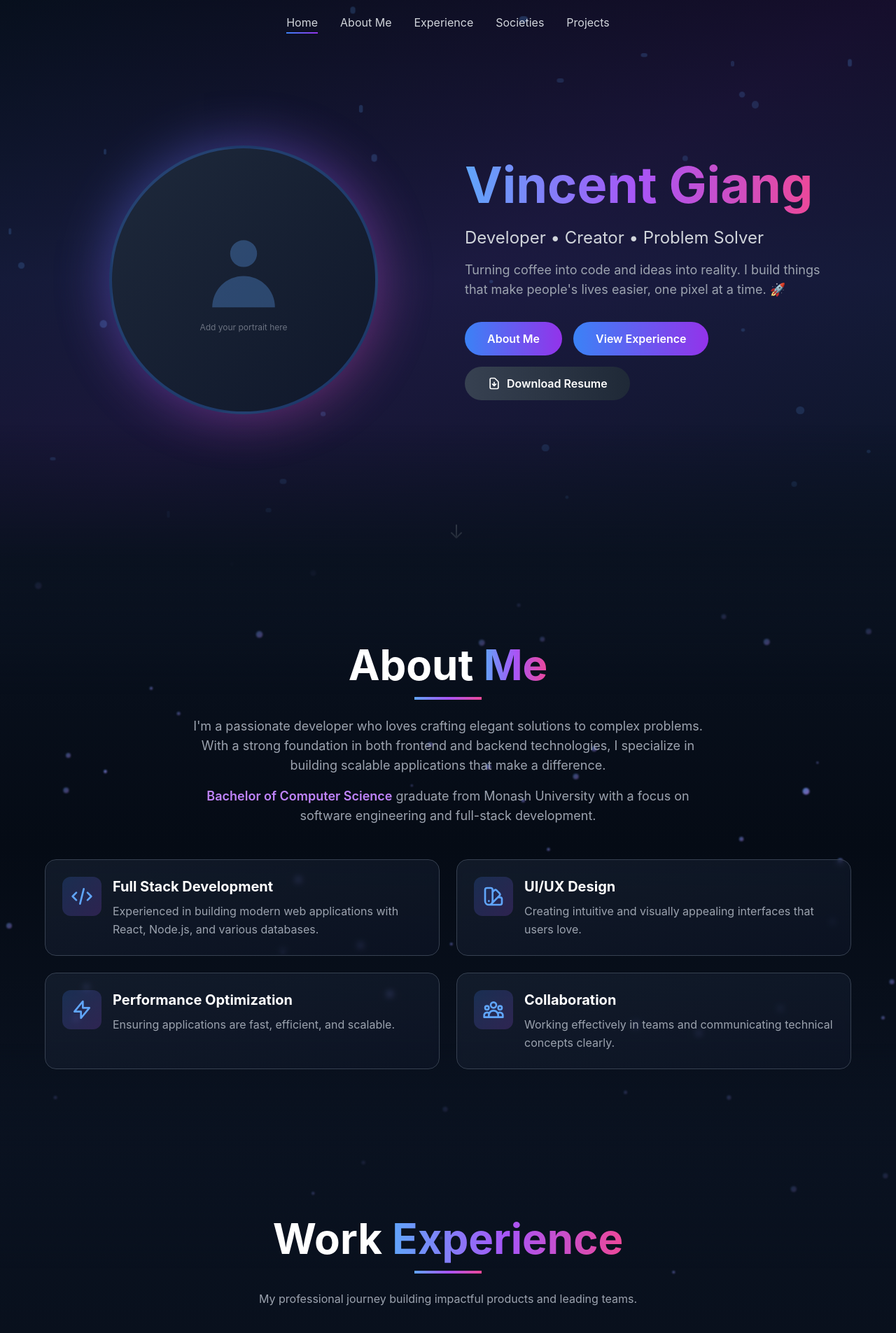
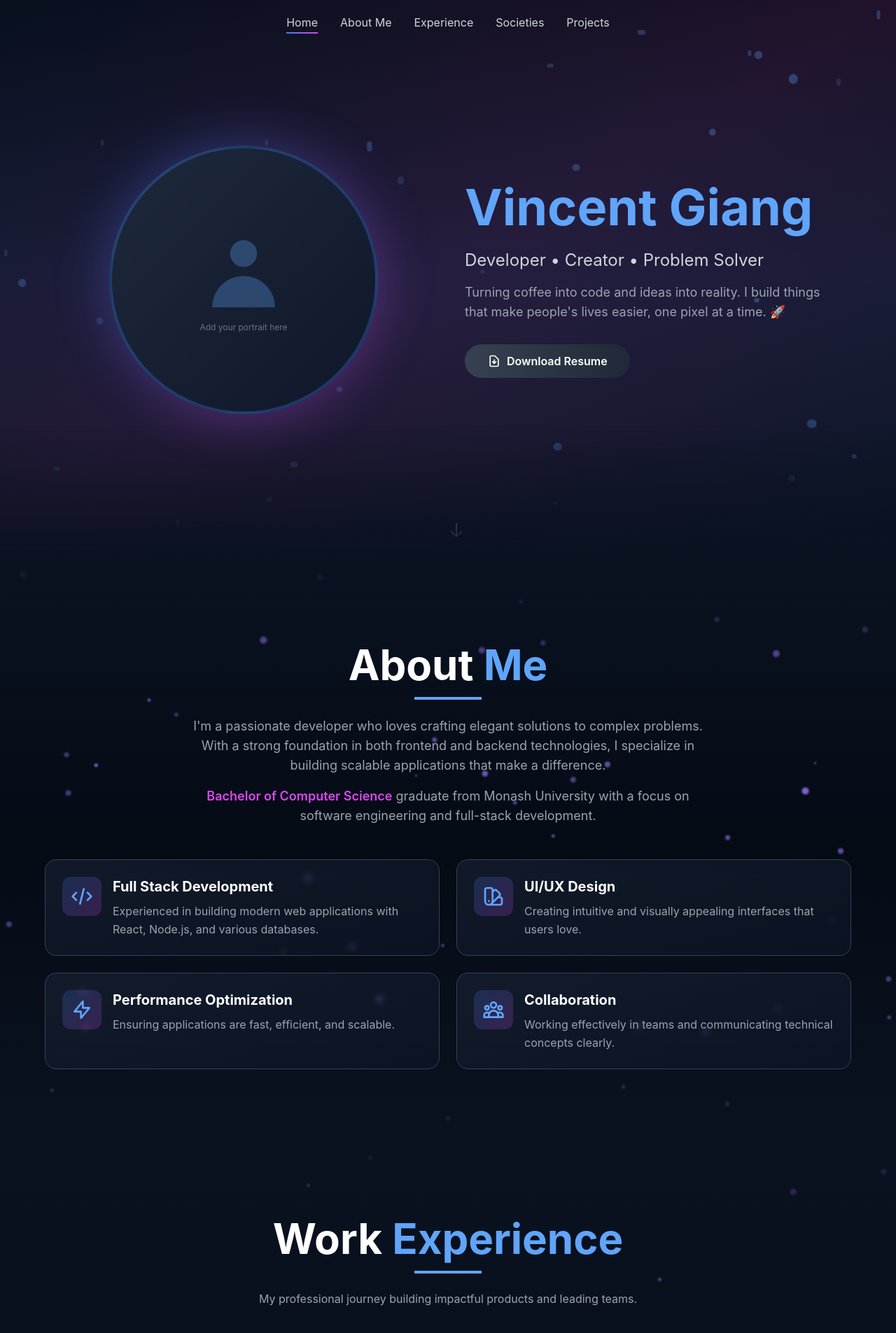
Before and after one commit to VincentG03/personal-website, a Next.js app: page / in a window 1280 px wide. Shown: the top 1905 px of the page at 70% size. Built offline with nearby package versions, Linux system fonts and the light colour scheme.

Commit message:
style: adjusted the colour of titles and object glowing colour and intensity

```diff
--- a/app/page.tsx
+++ b/app/page.tsx
@@ -1,8 +1,7 @@
 'use client';
 
-import { useState, useEffect } from 'react';
-import { motion, AnimatePresence } from 'framer-motion';
-import LoadingScreen from '@/components/LoadingScreen';
+import { useEffect } from 'react';
+import { motion } from 'framer-motion';
 import Navbar from '@/components/Navbar';
 import HomeSection from '@/components/HomeSection';
 import AboutSection from '@/components/AboutSection';
@@ -12,8 +11,6 @@ import SocietiesSection from '@/components/SocietiesSection';
 import Footer from '@/components/Footer';
 
 export default function Home() {
-  const [loading, setLoading] = useState(true);
-
   useEffect(() => {
     // Ensure the page loads properly
     if (typeof window !== 'undefined') {
@@ -22,17 +19,11 @@ export default function Home() {
   }, []);
 
   return (
-    <>
-      <AnimatePresence mode="wait">
-        {loading && <LoadingScreen onComplete={() => setLoading(false)} />}
-      </AnimatePresence>
-
-      {!loading && (
     <motion.main
       className="relative"
-          initial={{ opacity: 0 }}
-          animate={{ opacity: 1 }}
-          transition={{ duration: 0.6 }}
+      initial={{ opacity: 0, backgroundColor: '#000000' }}
+      animate={{ opacity: 1, backgroundColor: 'transparent' }}
+      transition={{ duration: 0.8 }}
     >
       <Navbar />
       <HomeSection />
@@ -42,7 +33,5 @@ export default function Home() {
       <ProjectsSection />
       <Footer />
     </motion.main>
-      )}
-    </>
   );
 }
--- a/components/AboutSection.tsx
+++ b/components/AboutSection.tsx
@@ -54,7 +54,7 @@ export default function AboutSection() {
       id="about"
       className="relative flex items-start justify-center px-4 bg-gradient-to-b from-[#0a1220] via-[#050b15] to-[#0a1220]"
     >
-      <ParticleBackground particleCount={46} colorFrom="from-blue-400" colorTo="to-purple-400" fadeDirection="both" />
+      <ParticleBackground particleCount={46} colorFrom="from-blue-400" colorTo="to-[#d946ef]" fadeDirection="both" />
 
       {/* Seamless blend overlays */}
       <div className="absolute top-0 left-0 right-0 h-48 bg-gradient-to-b from-[#0a1220] to-transparent pointer-events-none z-10" />
@@ -71,16 +71,16 @@ export default function AboutSection() {
         >
           <h2 className="text-5xl md:text-6xl font-bold mb-4 text-center">
             <span className="text-white">About </span>
-            <span className="bg-gradient-to-r from-blue-400 via-purple-500 to-pink-500 bg-clip-text text-transparent">
+            <span className="text-blue-400">
               Me
             </span>
           </h2>
-          <div className="w-24 h-1 bg-gradient-to-r from-blue-400 via-purple-500 to-pink-500 mx-auto mb-6"></div>
+          <div className="w-24 h-1 bg-blue-400 mx-auto mb-6"></div>
           <p className="text-center text-gray-400 mb-4 max-w-3xl mx-auto text-lg">
             I&apos;m a passionate developer who loves crafting elegant solutions to complex problems. With a strong foundation in both frontend and backend technologies, I specialize in building scalable applications that make a difference.
           </p>
           <p className="text-center text-gray-400 mb-12 max-w-3xl mx-auto text-lg">
-            <span className="text-purple-400 font-semibold">Bachelor of Computer Science</span> graduate from Monash University with a focus on software engineering and full-stack development.
+            <span className="text-[#d946ef] font-semibold">Bachelor of Computer Science</span> graduate from Monash University with a focus on software engineering and full-stack development.
           </p>
         </motion.div>
 
@@ -91,10 +91,10 @@ export default function AboutSection() {
               initial={{ opacity: 0, y: 30 }}
               animate={isInView ? { opacity: 1, y: 0 } : {}}
               transition={{ duration: 0.72, delay: 0.36 + index * 0.12 }}
-              className="group relative bg-gradient-to-br from-slate-800/50 to-slate-900/50 backdrop-blur-sm p-6 rounded-2xl border border-gray-700 hover:border-purple-500 transition-all duration-300 hover:shadow-lg hover:shadow-purple-500/50"
+              className="group relative bg-gradient-to-br from-slate-800/50 to-slate-900/50 backdrop-blur-sm p-6 rounded-2xl border border-gray-700 hover:border-[#e879f9]/60 transition-all duration-300 hover:shadow-lg hover:shadow-[#e879f9]/20"
             >
               <div className="flex items-start gap-4">
-                <div className="flex-shrink-0 w-14 h-14 rounded-xl bg-gradient-to-br from-blue-500/20 to-purple-500/20 flex items-center justify-center text-blue-400 group-hover:text-purple-400 transition-colors">
+                <div className="flex-shrink-0 w-14 h-14 rounded-xl bg-gradient-to-br from-blue-500/20 to-[#d946ef]/20 flex items-center justify-center text-blue-400 group-hover:text-[#e879f9] transition-colors">
                   {skill.icon}
                 </div>
                 <div className="flex-1">
--- a/components/ExperienceSection.tsx
+++ b/components/ExperienceSection.tsx
@@ -82,7 +82,7 @@ export default function ExperienceSection() {
       id="experience"
       className="relative min-h-screen flex items-start justify-center px-4 bg-gradient-to-b from-[#0a1220] via-[#050b15] to-[#0a1220]"
     >
-      <ParticleBackground particleCount={46} colorFrom="from-blue-400" colorTo="to-purple-400" fadeDirection="both" />
+      <ParticleBackground particleCount={46} colorFrom="from-blue-400" colorTo="to-[#d946ef]" fadeDirection="both" />
 
       {/* Seamless blend overlays */}
       <div className="absolute top-0 left-0 right-0 h-48 bg-gradient-to-b from-[#0a1220] to-transparent pointer-events-none z-10" />
@@ -99,11 +99,11 @@ export default function ExperienceSection() {
         >
           <h2 className="text-5xl md:text-6xl font-bold mb-4 text-center">
             <span className="text-white">Work </span>
-            <span className="bg-gradient-to-r from-blue-400 via-purple-500 to-pink-500 bg-clip-text text-transparent">
+            <span className="text-blue-400">
               Experience
             </span>
           </h2>
-          <div className="w-24 h-1 bg-gradient-to-r from-blue-400 via-purple-500 to-pink-500 mx-auto mb-6"></div>
+          <div className="w-24 h-1 bg-blue-400 mx-auto mb-6"></div>
           <p className="text-center text-gray-400 mb-12 max-w-3xl mx-auto">
             My professional journey building impactful products and leading teams.
           </p>
@@ -120,11 +120,11 @@ export default function ExperienceSection() {
             >
               {/* Single role company */}
               {exp.role && (
-                <div className="bg-gradient-to-br from-gray-800/80 to-gray-900/80 backdrop-blur-sm rounded-2xl p-6 md:p-8 border border-gray-700 hover:border-purple-500 transition-all duration-300 hover:shadow-xl hover:shadow-purple-500/10">
+                <div className="bg-gradient-to-br from-gray-800/80 to-gray-900/80 backdrop-blur-sm rounded-2xl p-6 md:p-8 border border-gray-700 hover:border-[#e879f9]/60 transition-all duration-300 hover:shadow-xl hover:shadow-[#e879f9]/15">
                   <div className="flex flex-col md:flex-row gap-6">
                     {/* Company Logo */}
                     <div className="flex-shrink-0">
-                      <div className="w-20 h-20 md:w-24 md:h-24 rounded-xl bg-gradient-to-br from-blue-500/20 to-purple-500/20 border border-gray-700 flex items-center justify-center overflow-hidden">
+                      <div className="w-20 h-20 md:w-24 md:h-24 rounded-xl bg-gradient-to-br from-blue-500/20 to-[#d946ef]/20 border border-gray-700 flex items-center justify-center overflow-hidden">
                         <svg className="w-12 h-12 text-blue-400/40" fill="currentColor" viewBox="0 0 20 20">
                           <path fillRule="evenodd" d="M4 4a2 2 0 012-2h8a2 2 0 012 2v12a1 1 0 110 2h-3a1 1 0 01-1-1v-2a1 1 0 00-1-1H9a1 1 0 00-1 1v2a1 1 0 01-1 1H4a1 1 0 110-2V4zm3 1h2v2H7V5zm2 4H7v2h2V9zm2-4h2v2h-2V5zm2 4h-2v2h2V9z" clipRule="evenodd" />
                         </svg>
@@ -136,7 +136,7 @@ export default function ExperienceSection() {
                       <div className="flex flex-col md:flex-row md:items-start md:justify-between gap-3 mb-4">
                         <div>
                           <h3 className="text-2xl md:text-3xl font-bold text-white mb-1">{exp.role}</h3>
-                          <p className="text-lg text-purple-400 font-semibold">{exp.company}</p>
+                          <p className="text-lg text-[#d946ef] font-semibold">{exp.company}</p>
                         </div>
                         <span className="inline-block px-4 py-2 bg-blue-500/20 text-blue-400 rounded-full text-sm font-semibold whitespace-nowrap self-start">
                           {exp.period} - {exp.endPeriod}
@@ -162,11 +162,11 @@ export default function ExperienceSection() {
 
               {/* Multi-role company (promotions) */}
               {exp.roles && (
-                <div className="bg-gradient-to-br from-gray-800/80 to-gray-900/80 backdrop-blur-sm rounded-2xl p-6 md:p-8 border border-gray-700 hover:border-purple-500 transition-all duration-300 hover:shadow-xl hover:shadow-purple-500/10">
+                <div className="bg-gradient-to-br from-gray-800/80 to-gray-900/80 backdrop-blur-sm rounded-2xl p-6 md:p-8 border border-gray-700 hover:border-[#e879f9]/60 transition-all duration-300 hover:shadow-xl hover:shadow-[#e879f9]/15">
                   <div className="flex flex-col md:flex-row gap-6">
                     {/* Company Logo */}
                     <div className="flex-shrink-0">
-                      <div className="w-20 h-20 md:w-24 md:h-24 rounded-xl bg-gradient-to-br from-blue-500/20 to-purple-500/20 border border-gray-700 flex items-center justify-center overflow-hidden">
+                      <div className="w-20 h-20 md:w-24 md:h-24 rounded-xl bg-gradient-to-br from-blue-500/20 to-[#d946ef]/20 border border-gray-700 flex items-center justify-center overflow-hidden">
                         <svg className="w-12 h-12 text-blue-400/40" fill="currentColor" viewBox="0 0 20 20">
                           <path fillRule="evenodd" d="M4 4a2 2 0 012-2h8a2 2 0 012 2v12a1 1 0 110 2h-3a1 1 0 01-1-1v-2a1 1 0 00-1-1H9a1 1 0 00-1 1v2a1 1 0 01-1 1H4a1 1 0 110-2V4zm3 1h2v2H7V5zm2 4H7v2h2V9zm2-4h2v2h-2V5zm2 4h-2v2h2V9z" clipRule="evenodd" />
                         </svg>
@@ -176,7 +176,7 @@ export default function ExperienceSection() {
                     {/* Content */}
                     <div className="flex-1">
                       <div className="mb-6">
-                        <h3 className="text-2xl md:text-3xl font-bold text-purple-400 mb-2">{exp.company}</h3>
+                        <h3 className="text-2xl md:text-3xl font-bold text-[#d946ef] mb-2">{exp.company}</h3>
                         <p className="text-gray-400 text-sm">Multiple roles through career progression</p>
                       </div>
 
@@ -185,7 +185,7 @@ export default function ExperienceSection() {
                         {exp.roles.map((role, roleIndex) => (
                           <div
                             key={roleIndex}
-                            className="ml-0 md:ml-6 pl-6 border-l-2 border-purple-500/30 hover:border-purple-500 transition-colors"
+                            className="ml-0 md:ml-6 pl-6 border-l-2 border-[#e879f9]/30 hover:border-[#e879f9]/70 transition-colors"
                           >
                             <div className="flex flex-col md:flex-row md:items-start md:justify-between gap-3 mb-3">
                               <h4 className="text-xl font-bold text-white">{role.role}</h4>
--- a/components/HomeSection.tsx
+++ b/components/HomeSection.tsx
@@ -9,7 +9,7 @@ export default function HomeSection() {
       className="min-h-screen flex items-center justify-center relative overflow-hidden bg-gradient-to-b from-[#050b15] via-[#0d1a30] to-[#0a1220]"
     >
       {/* Background gradient animation */}
-      <div className="absolute inset-0 bg-gradient-to-br from-[#0d1a30]/30 via-purple-900/20 to-[#0d1a30]/30 z-0" />
+      <div className="absolute inset-0 bg-gradient-to-br from-[#0d1a30]/30 via-[#8b2f7e]/20 to-[#0d1a30]/30 z-0" />
 
       {/* Seamless blend overlay at bottom */}
       <div className="absolute bottom-0 left-0 right-0 h-48 bg-gradient-to-b from-transparent to-[#0a1220] pointer-events-none z-10" />
@@ -55,11 +55,11 @@ export default function HomeSection() {
           className="order-2 md:order-1"
           initial={{ opacity: 0, x: -50 }}
           animate={{ opacity: 1, x: 0 }}
-          transition={{ duration: 1.152, delay: 0.288 }}
+          transition={{ duration: 1.3824, delay: 0.3456 }}
         >
           <div className="relative w-80 h-80 md:w-96 md:h-96 mx-auto">
             {/* Placeholder for portrait image */}
-            <div className="absolute inset-0 rounded-full bg-gradient-to-br from-blue-500 via-purple-500 to-pink-500 opacity-20 blur-2xl animate-pulse-slow" />
+            <div className="absolute inset-0 rounded-full bg-gradient-to-br from-blue-500 to-[#d946ef] opacity-20 blur-2xl animate-pulse-slow" />
             <div className="relative w-full h-full rounded-full border-4 border-blue-500/30 overflow-hidden bg-gradient-to-br from-slate-800 to-slate-900 flex items-center justify-center">
               {/* Replace this div with your image:
                   <img src="/your-portrait.jpg" alt="Vincent Giang" className="w-full h-full object-cover" />
@@ -79,10 +79,10 @@ export default function HomeSection() {
           <motion.div
             initial={{ opacity: 0, y: 20 }}
             animate={{ opacity: 1, y: 0 }}
-            transition={{ duration: 1.152, delay: 0.288 }}
+            transition={{ duration: 1.3824, delay: 0.3456 }}
           >
             <h1 className="text-5xl md:text-7xl font-bold mb-6">
-              <span className="bg-gradient-to-r from-blue-400 via-purple-500 to-pink-500 bg-clip-text text-transparent">
+              <span className="text-blue-400">
                 Vincent Giang
               </span>
             </h1>
@@ -92,7 +92,7 @@ export default function HomeSection() {
             className="text-xl md:text-2xl text-gray-300 mb-4"
             initial={{ opacity: 0, y: 20 }}
             animate={{ opacity: 1, y: 0 }}
-            transition={{ duration: 1.152, delay: 0.576 }}
+            transition={{ duration: 1.3824, delay: 0.6912 }}
           >
             Developer • Creator • Problem Solver
           </motion.p>
@@ -101,7 +101,7 @@ export default function HomeSection() {
             className="text-base md:text-lg text-gray-400 mb-8 max-w-xl leading-relaxed"
             initial={{ opacity: 0, y: 20 }}
             animate={{ opacity: 1, y: 0 }}
-            transition={{ duration: 1.152, delay: 0.72 }}
+            transition={{ duration: 1.3824, delay: 0.864 }}
           >
             Turning coffee into code and ideas into reality.
             I build things that make people&apos;s lives easier, one pixel at a time. 🚀
@@ -111,20 +111,8 @@ export default function HomeSection() {
             className="flex gap-4 justify-center md:justify-start flex-wrap"
             initial={{ opacity: 0, y: 20 }}
             animate={{ opacity: 1, y: 0 }}
-            transition={{ duration: 1.152, delay: 0.864 }}
+            transition={{ duration: 1.3824, delay: 1.0368 }}
           >
-            <button
-              onClick={() => document.getElementById('about')?.scrollIntoView({ behavior: 'smooth' })}
-              className="px-8 py-3 bg-gradient-to-r from-blue-500 to-purple-600 rounded-full hover:shadow-lg hover:shadow-purple-500/50 transition-all duration-300 font-semibold"
-            >
-              About Me
-            </button>
-            <button
-              onClick={() => document.getElementById('experience')?.scrollIntoView({ behavior: 'smooth' })}
-              className="px-8 py-3 bg-gradient-to-r from-blue-500 to-purple-600 rounded-full hover:shadow-lg hover:shadow-purple-500/50 transition-all duration-300 font-semibold"
-            >
-              View Experience
-            </button>
             <a
               href="/resume.pdf"
               download="Vincent_Giang_Resume.pdf"
--- a/components/Navbar.tsx
+++ b/components/Navbar.tsx
@@ -68,7 +68,7 @@ export default function Navbar() {
                 {item.name}
                 {activeSection === item.href.substring(1) && (
                   <motion.div
-                    className="absolute -bottom-1 left-0 right-0 h-0.5 bg-gradient-to-r from-blue-500 to-purple-600"
+                    className="absolute -bottom-1 left-0 right-0 h-0.5 bg-gradient-to-r from-blue-500 to-[#d946ef]"
                     layoutId="navbar-indicator"
                     transition={{ duration: 0.36 }}
                   />
```
Also changed, not shown: components/Footer.tsx (+5 -5 lines), components/ProjectsSection.tsx (+5 -5 lines), components/SocietiesSection.tsx (+5 -5 lines). Lines whose indentation alone changed are shown as unchanged.
